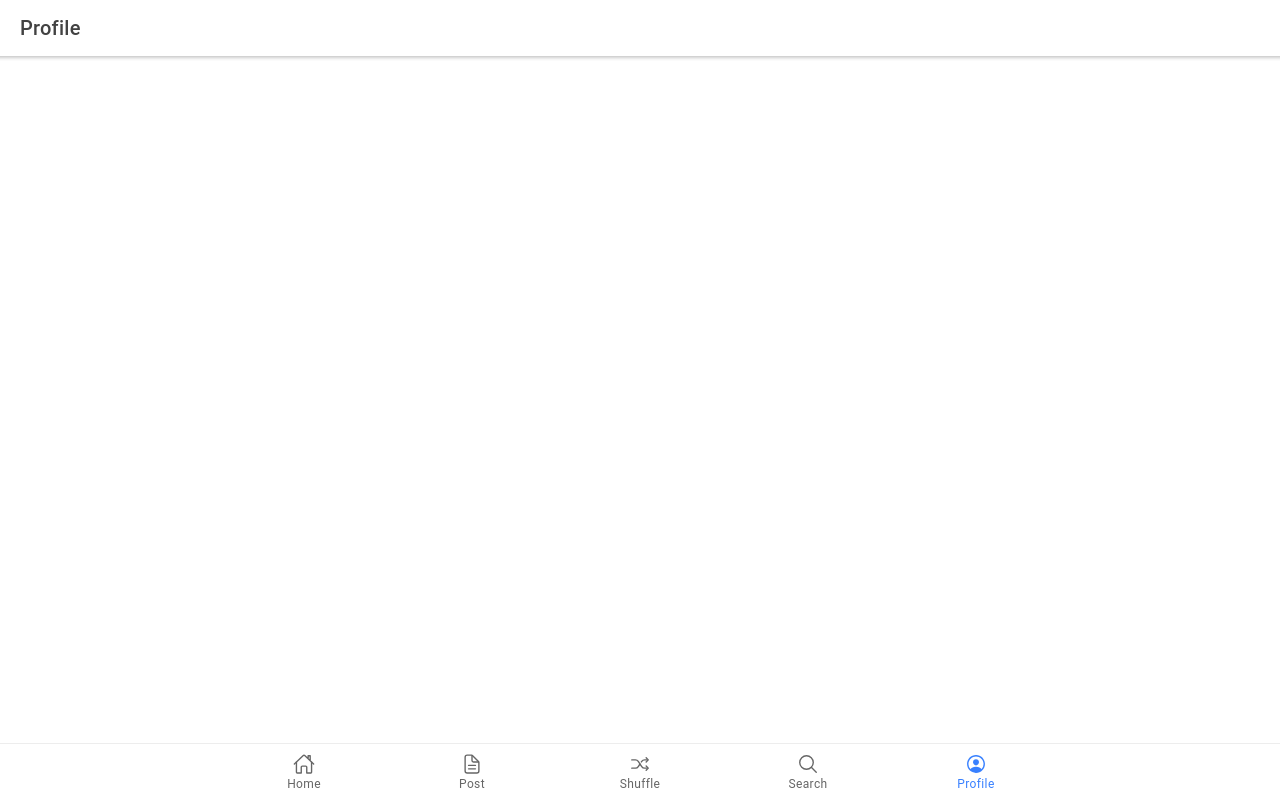
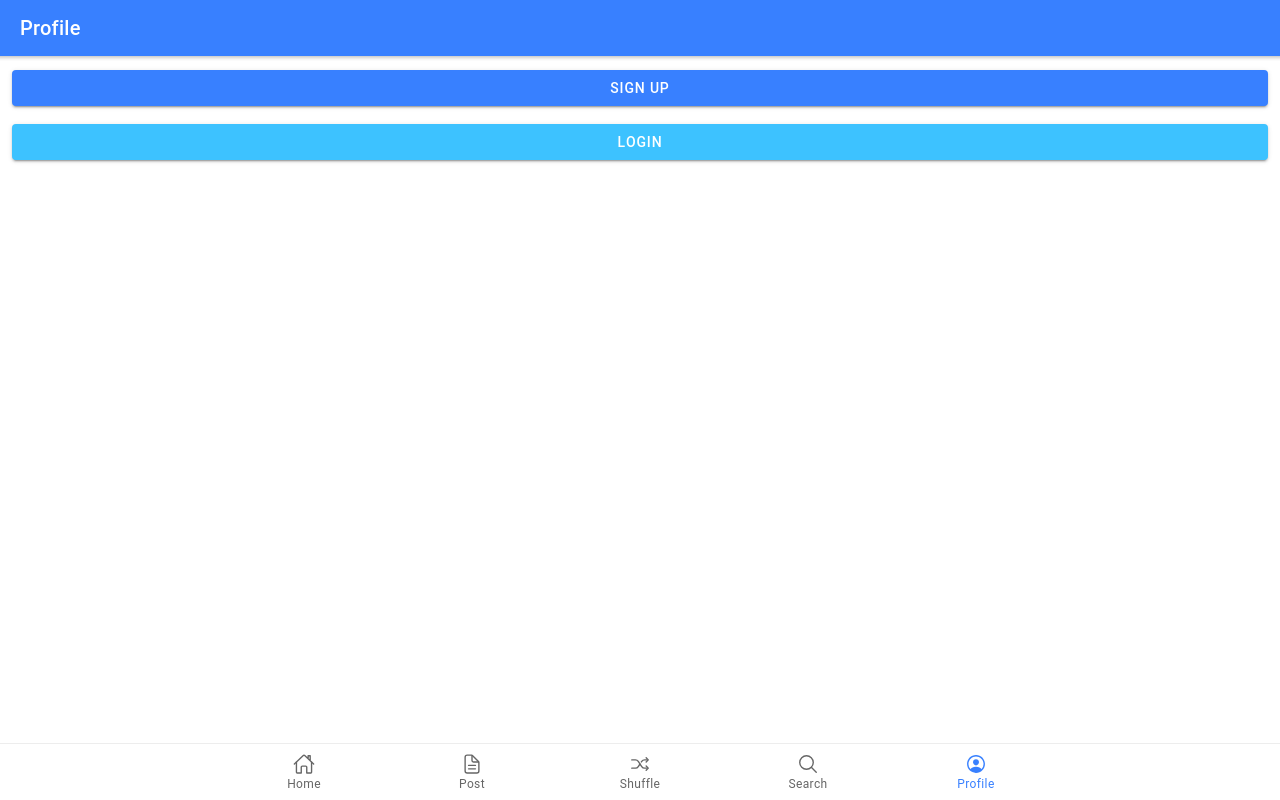
Before and after one commit to mgportofolio/Rhemaku, a React (Create React App) app: page /profile in a window 1280 px wide. Built offline with nearby package versions, Linux system fonts and the light colour scheme; no server answers.

Commit message:
authentication near complete

```diff
--- a/src/App.tsx
+++ b/src/App.tsx
@@ -46,9 +46,16 @@ import Login from "./pages/Auth/Login";
 import ForgotPassword from "./pages/Auth/ForgotPassword";
 import EditProfile from "./pages/Auth/EditProfile";
 
-const App: React.FC = () => (
+import useAuth from "../src/hooks/useAuth";
+import UserContext from "../src/context/UserContext";
+
+const App: React.FC = () => {
+  const { authUser, setAuthUser } = useAuth();
+  //console.log(authUser, setAuthUser);
+  return (
     <IonApp>
       <IonReactRouter>
+        <UserContext.Provider value={[authUser, setAuthUser]}>
           <IonTabs>
             <IonRouterOutlet>
               <Route path="/home" component={Home} exact={true} />
@@ -90,8 +97,10 @@ const App: React.FC = () => (
               </IonTabButton>
             </IonTabBar>
           </IonTabs>
+        </UserContext.Provider>
       </IonReactRouter>
     </IonApp>
   );
+};
 
 export default App;
--- /dev/null
+++ b/src/context/UserContext.ts
@@ -0,0 +1,6 @@
+import React, { Dispatch, SetStateAction } from "react";
+import { User } from "firebase";
+
+const UserContext = React.createContext<any>(null);
+
+export default UserContext;
--- /dev/null
+++ b/src/hooks/useAuth.ts
@@ -0,0 +1,22 @@
+import React from "react";
+import firebase from "../firebase/firebase";
+import { User } from "firebase";
+
+function useAuth() {
+  const [authUser, setAuthUser] = React.useState<any>(null);
+
+  React.useEffect(() => {
+    const unsubscribe = firebase.auth.onAuthStateChanged((user) => {
+      if (user) {
+        setAuthUser(user);
+      } else {
+        setAuthUser(null);
+      }
+    });
+    return () => unsubscribe();
+  }, []);
+
+  return { authUser, setAuthUser };
+}
+
+export default useAuth;
--- a/src/pages/Auth/ForgotPassword.tsx
+++ b/src/pages/Auth/ForgotPassword.tsx
@@ -34,13 +34,15 @@ const ForgotPassword: React.FC<any> = (props: any) => {
 
   async function authenticateUser() {
     const email = values;
+    setBusy(true);
     try {
-      setBusy(true);
       await firebase.resetPassword(email);
-      toast("You have signed up successfully");
+      toast(
+        "Link for reset password has been send to your email. Please check your email"
+      );
       props.history.push("/");
     } catch (err) {
-      console.error("Authentication Error", err);
+      console.error("Reset Password Failed!", err);
       toast(err.message);
     } finally {
       setBusy(false);
--- a/src/pages/Auth/Login.tsx
+++ b/src/pages/Auth/Login.tsx
@@ -36,13 +36,13 @@ const Login: React.FC<any> = (props: any) => {
 
   async function authenticateUser() {
     const { email, password } = values;
+    setBusy(true);
     try {
-      setBusy(true);
       await firebase.login(email, password);
-      toast("You have signed up successfully");
+      toast("You have Login successfully");
       props.history.push("/");
     } catch (err) {
-      console.error("Authentication Error", err);
+      console.error("Authentication Error! Login Failed!", err);
       toast(err.message);
     } finally {
       setBusy(false);
--- a/src/pages/Auth/Signup.tsx
+++ b/src/pages/Auth/Signup.tsx
@@ -36,13 +36,13 @@ const Signup: React.FC<any> = (props: any) => {
 
   async function authenticateUser() {
     const { name, email, password } = values;
+    setBusy(true);
     try {
-      setBusy(true);
       await firebase.register(name, email, password);
       toast("You have signed up successfully");
       props.history.push("/");
     } catch (err) {
-      console.error("Authentication Error", err);
+      console.error("Authentication Error! Signup Failed!", err);
       toast(err.message);
     } finally {
       setBusy(false);
--- a/src/pages/Profile.tsx
+++ b/src/pages/Profile.tsx
@@ -4,25 +4,114 @@ import {
   IonPage,
   IonTitle,
   IonToolbar,
+  IonCard,
+  IonCardContent,
+  IonList,
+  IonItem,
+  IonIcon,
+  IonLabel,
+  IonRow,
+  IonCol,
+  IonButton,
+  IonGrid,
 } from "@ionic/react";
 import React from "react";
-import ExploreContainer from "../components/ExploreContainer";
 import "./Home.css";
+import { toast } from "../helpers/toast";
+import firebase from "../firebase/firebase";
+import UserContext from "../context/UserContext";
+import SmallHeader from "../components/Headers/SmallHeader";
+import LargeHeader from "../components/Headers/LargeHeader";
+import { personCircleOutline, mailOutline } from "ionicons/icons";
 
-const Profile: React.FC = () => {
+const Profile: React.FC<any> = (props: any) => {
+  const user = React.useContext(UserContext);
+  console.log(user);
+  async function logout() {
+    try {
+      await firebase.logout();
+      props.history.push("/");
+      toast("You have logged out successfully");
+    } catch (err) {
+      console.error("Logout Error", err);
+      toast(err.message);
+    }
+  }
+
   return (
     <IonPage>
-      <IonHeader>
-        <IonToolbar>
-          <IonTitle>Profile</IonTitle>
-        </IonToolbar>
-      </IonHeader>
-      <IonContent>
-        <IonHeader collapse="condense">
-          <IonToolbar>
-            <IonTitle size="large">Profile</IonTitle>
-          </IonToolbar>
-        </IonHeader>
+      <SmallHeader title="Profile" />
+      <IonContent fullscreen>
+        <LargeHeader title="Profile" />
+        {user[0] ? (
+          <>
+            <IonCard>
+              <IonCardContent>
+                <IonList lines="none">
+                  <IonItem>
+                    <IonIcon icon={personCircleOutline} slot="start"></IonIcon>
+                    <IonLabel>
+                      <strong>{user[0].displayName}</strong>
+                      <p>Username</p>
+                    </IonLabel>
+                  </IonItem>
+
+                  <IonItem>
+                    <IonIcon icon={mailOutline} slot="start"></IonIcon>
+                    <IonLabel>
+                      <strong>{user[0].email}</strong>
+                      <p>Email</p>
+                    </IonLabel>
+                  </IonItem>
+                </IonList>
+              </IonCardContent>
+            </IonCard>
+            <IonRow>
+              <IonCol>
+                <IonButton
+                  expand="block"
+                  routerLink={"/edit-profile"}
+                  color="primary"
+                  fill="outline"
+                >
+                  Edit Profile
+                </IonButton>
+              </IonCol>
+            </IonRow>
+            <IonRow>
+              <IonCol>
+                <IonButton expand="block" onClick={logout}>
+                  Log Out
+                </IonButton>
+              </IonCol>
+            </IonRow>
+          </>
+        ) : (
+          <IonGrid>
+            <IonRow>
+              <IonCol>
+                <IonButton
+                  expand="block"
+                  routerLink={"/register"}
+                  color="primary"
+                >
+                  Sign Up
+                </IonButton>
+              </IonCol>
+            </IonRow>
+            <IonRow>
+              <IonCol>
+                <IonButton
+                  expand="block"
+                  routerLink={"/login"}
+                  color="secondary"
+                >
+                  Login
+                </IonButton>
+              </IonCol>
+            </IonRow>
+          </IonGrid>
+        )}
       </IonContent>
     </IonPage>
   );
```
Lines whose indentation alone changed are shown as unchanged.
